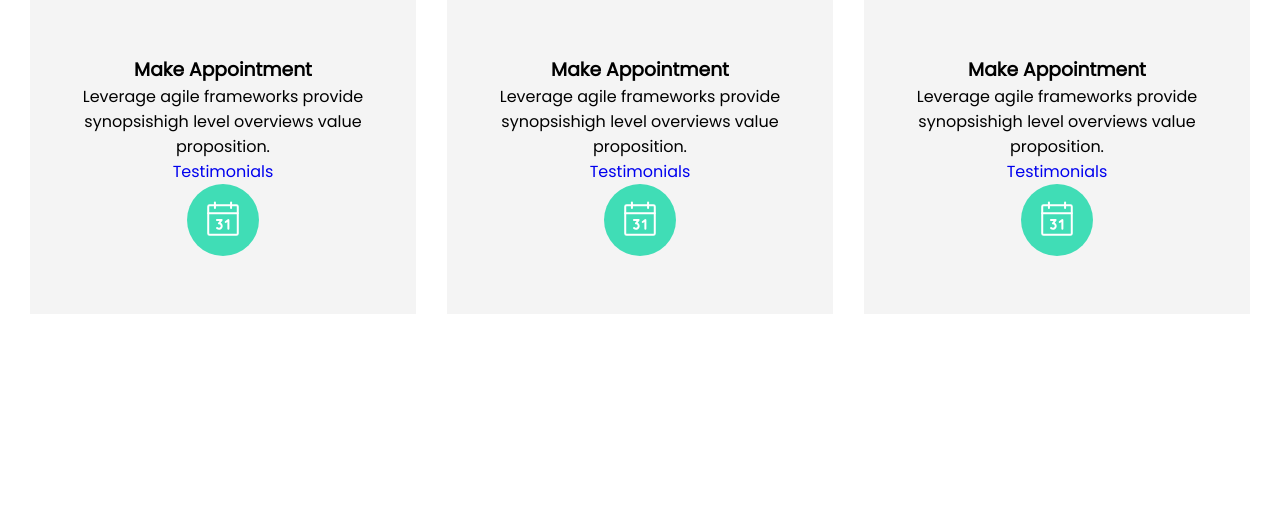
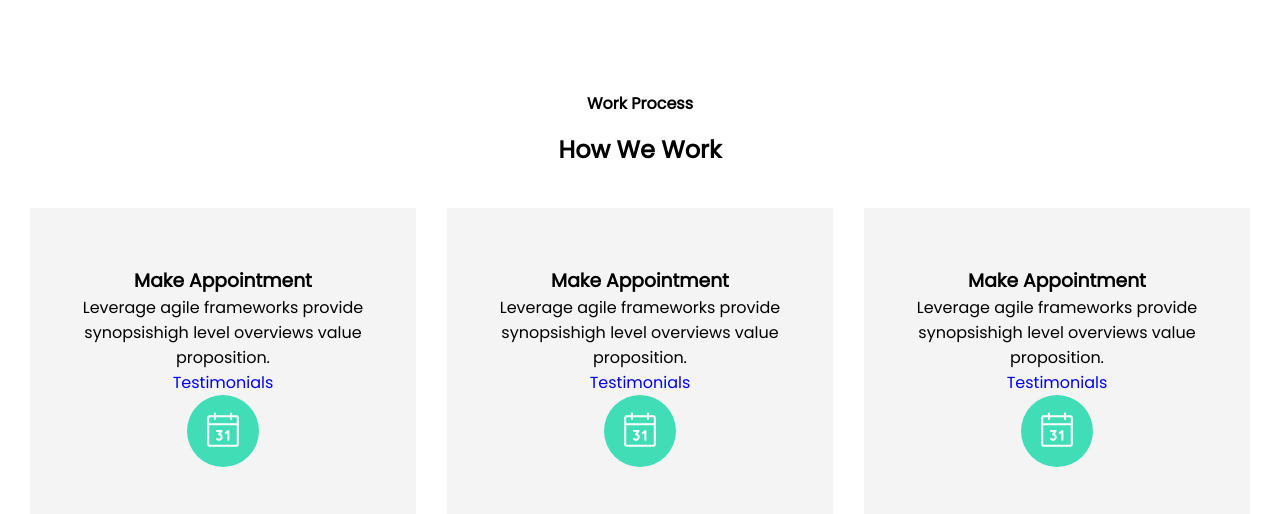
Before and after one commit to ilonserenum/lecture_7, a plain HTML site: page index.html in a window 1280 px wide. Shown: the part 155-669 px from the top of the page. Drawn offline with Linux system fonts and the light colour scheme.

Commit message:
one last update (h4,h2)

```diff
--- a/styles.css
+++ b/styles.css
@@ -52,6 +52,15 @@ a {
     display: flex;
     justify-content: space-between;
 
+}
+
+.howWeWork h4 {
+    margin-top: 154px;
+    margin-bottom: 16px;
+}
+
+.howWeWork h2 {
+    margin-bottom: 41px;
 }
 
 .howWeWork div div{
```
